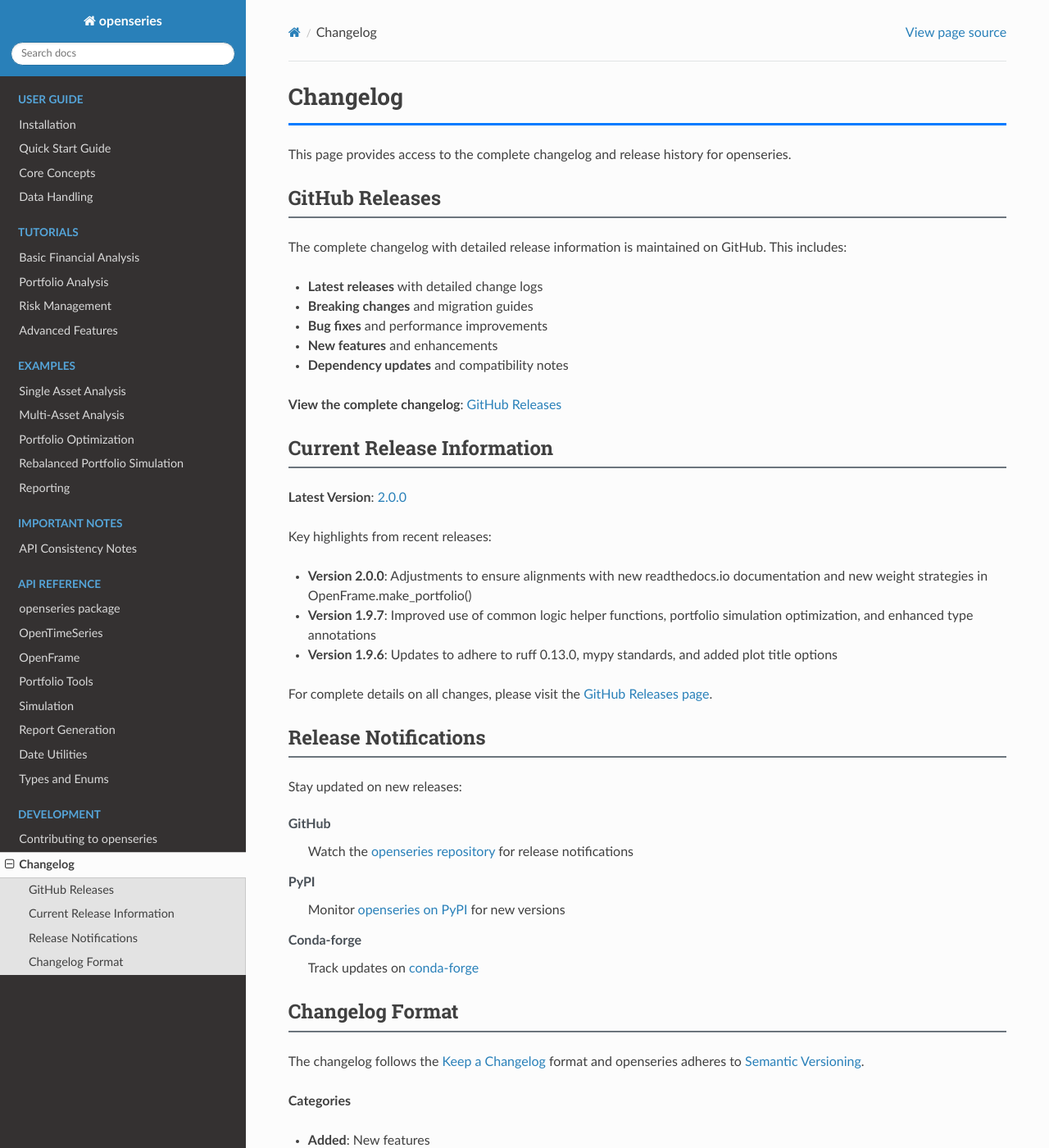
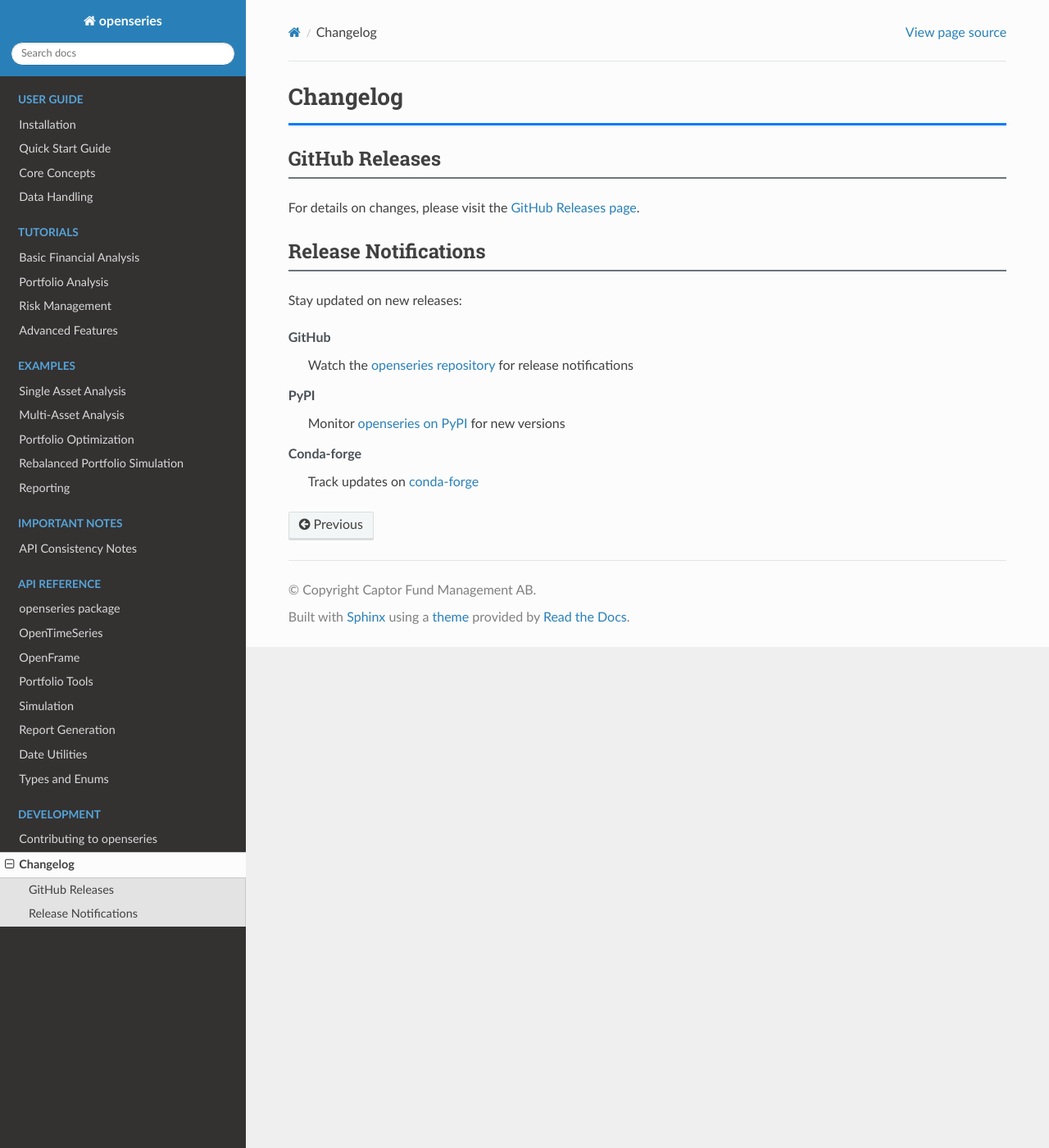
Before and after one commit to CaptorAB/openseries, a Sphinx documentation site: the page built from docs/source/development/changelog.rst, in a window 1280 px wide and 1400 px high. Shown: the whole window at 82% size. Built offline with Sphinx 7.4.7 and the Read the Docs theme 3.1.0, drawn with Linux system fonts in a browser that asks for light colours; some of the changed text lies outside the part shown.

Commit message:
cleaned release section in docs (#336)

```diff
--- a/docs/source/development/changelog.rst
+++ b/docs/source/development/changelog.rst
@@ -1,33 +1,10 @@
 Changelog
 =========
-
-This page provides access to the complete changelog and release history for openseries.
 
 GitHub Releases
 ---------------
 
-The complete changelog with detailed release information is maintained on GitHub. This includes:
-
-- **Latest releases** with detailed change logs
-- **Breaking changes** and migration guides
-- **Bug fixes** and performance improvements
-- **New features** and enhancements
-- **Dependency updates** and compatibility notes
-
-**View the complete changelog**: `GitHub Releases <https://github.com/CaptorAB/openseries/releases>`_
-
-Current Release Information
----------------------------
-
-**Latest Version**: `2.0.0 <https://github.com/CaptorAB/openseries/releases/tag/2.0.0>`_
-
-Key highlights from recent releases:
-
-- **Version 2.0.0**: Adjustments to ensure alignments with new readthedocs.io documentation and new weight strategies in OpenFrame.make_portfolio()
-- **Version 1.9.7**: Improved use of common logic helper functions, portfolio simulation optimization, and enhanced type annotations
-- **Version 1.9.6**: Updates to adhere to ruff 0.13.0, mypy standards, and added plot title options
-
-For complete details on all changes, please visit the `GitHub Releases page <https://github.com/CaptorAB/openseries/releases>`_.
+For details on changes, please visit the `GitHub Releases page <https://github.com/CaptorAB/openseries/releases>`_.
 
 Release Notifications
 ---------------------
@@ -42,17 +19,3 @@
 
 **Conda-forge**
    Track updates on `conda-forge <https://anaconda.org/conda-forge/openseries>`_
-
-Changelog Format
-----------------
-
-The changelog follows the `Keep a Changelog <https://keepachangelog.com/>`_ format and openseries adheres to `Semantic Versioning <https://semver.org/>`_.
-
-**Categories**
-
-- **Added**: New features
-- **Changed**: Changes in existing functionality
-- **Deprecated**: Soon-to-be removed features
-- **Removed**: Now removed features
-- **Fixed**: Bug fixes
-- **Security**: Vulnerability fixes
```
Also changed, not shown: 14 other files.
